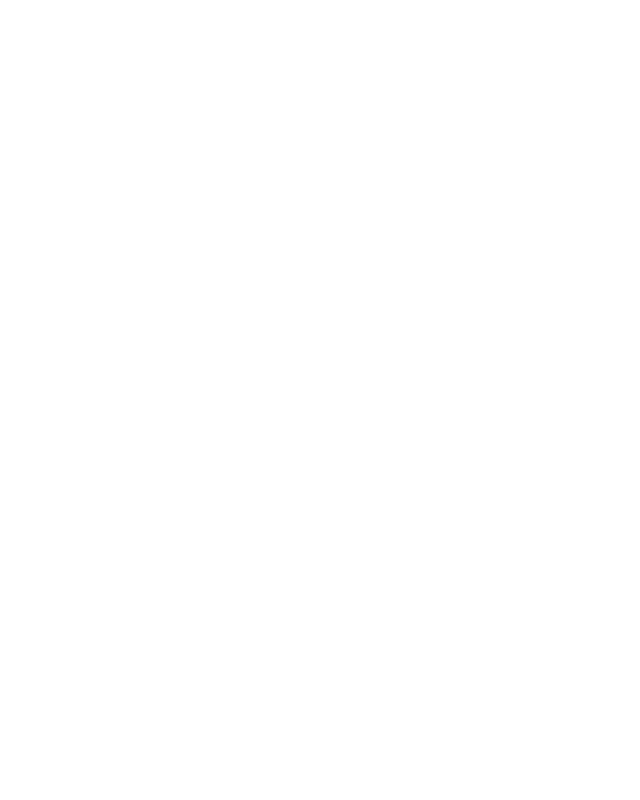
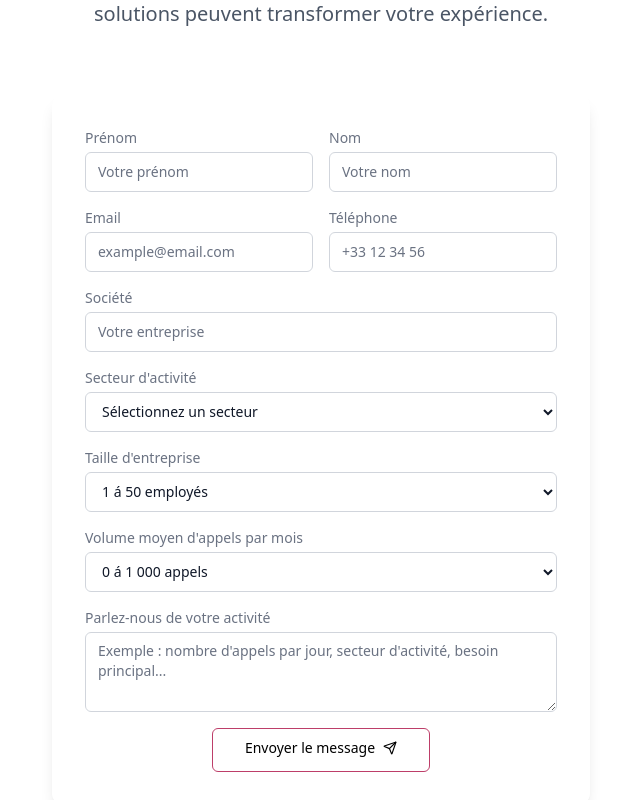
Before and after one commit to Itsnotxarwa/maziaapp, a React (Vite) app: page /contact in a window 1280 px wide. Before the commit this address had no page. Shown: the part 320-1120 px from the top of the page, without its empty margins (319-959 px from the left). Before the commit the page ends 800 px from the top, so only its background shows below. Built offline with nearby package versions, Linux system fonts and the light colour scheme.

Commit message:
add contact page and update routes in App.jsx

```diff
--- a/src/App.jsx
+++ b/src/App.jsx
@@ -3,6 +3,7 @@
 import HomePage from './HomePage';
 import Login from "./Login";
 import Demo from "./demo";
+import Contact from "./contact";
 
 function App() {
 
@@ -13,6 +14,7 @@
         <Route path="/" element={<HomePage />} />
         <Route path="/connecter" element={<Login />} />
         <Route path="/demo" element={<Demo />} />
+        <Route path="/contact" element={<Contact />} />
       </Routes>
     </Router>
     </div>
--- /dev/null
+++ b/src/contact.jsx
@@ -0,0 +1,126 @@
+import Header from "./Header";
+import Footer from "./Footer";
+import { Send, SendHorizonal } from "lucide-react";
+
+export default function Contact() {
+    return(
+        <div className="min-h-screen bg-white/80 text-black overflow-hidden">
+
+            <Header />
+
+            <section className="pt-24 pb-32">
+                <div className="space-y-6 flex flex-col items-center justify-center sm:mx-2">
+                    <div className="flex flex-col items-center justify-center mb-16">
+                    <h1 className="text-3xl md:text-4xl lg:text-5xl font-bold leading-tight mb-6">
+                        Contactez-nous
+                    </h1>
+                    <p className="text-xl text-gray-600 max-w-3xl mx-auto leading-relaxed text-center">
+                        Vous avez des questions ou besoin d’assistance ? Notre équipe est là pour vous aider à créer et gérer vos agents IA. Contactez-nous et découvrez comment nos solutions peuvent transformer votre expérience.
+                    </p>
+                    </div>
+                    <div className="p-8 bg-white/20 backdrop-blur-md rounded-xl shadow-lg border border-white/30">
+                        <form action="" className="space-y-4">
+                            <div className="w-full grid grid-cols-2 gap-4">
+                                <div className="space-y-1 flex flex-col">
+                                    <label htmlFor="first_name" className="text-sm text-gray-500 font-medium">Prénom</label>
+                                    <input type="text" placeholder="Votre prénom" className="h-10 px-3 py-2 rounded-md w-full
+                                    border border-gray-300 bg-white placeholder:text-gray-500 text-sm text-gray-900
+                                    focus:border-[#BD3E69] focus-visible:outline-none"/>
+                                </div>
+                                <div className="space-y-1 flex flex-col">
+                                    <label htmlFor="" className="text-sm text-gray-500 font-medium">Nom</label>
+                                    <input type="text" placeholder="Votre nom" className="h-10 px-3 py-2 rounded-md w-full
+                                    border border-gray-300 bg-white placeholder:text-gray-500 text-sm text-gray-900
+                                    focus:border-[#BD3E69] focus-visible:outline-none"/>
+                                </div>
+                            </div>
+                            <div className="w-full grid grid-cols-2 gap-4">
+                            <div className="w-full space-y-1 flex flex-col">
+                                <label htmlFor="" className="text-sm text-gray-500 font-medium">Email</label>
+                                    <input type="text" placeholder="example@email.com" className="h-10 px-3 py-2 rounded-md w-full
+                                    border border-gray-300 bg-white placeholder:text-gray-500 text-sm text-gray-900
+                                    focus:border-[#BD3E69] focus-visible:outline-none"/>
+                            </div>
+                            <div className="w-full space-y-1 flex flex-col">
+                                <label htmlFor="" className="text-sm text-gray-500 font-medium">Téléphone</label>
+                                    <input type="text" placeholder="+33 12 34 56" className="h-10 px-3 py-2 rounded-md w-full
+                                    border border-gray-300 bg-white placeholder:text-gray-500 text-sm text-gray-900
+                                    focus:border-[#BD3E69] focus-visible:outline-none"/>
+                            </div>
+                            </div>
+                            <div className="w-full space-y-1 flex flex-col">
+                                <label htmlFor="" className="text-sm text-gray-500 font-medium">Société</label>
+                                    <input type="text" placeholder="Votre entreprise" className="h-10 px-3 py-2 rounded-md w-full
+                                    border border-gray-300 bg-white placeholder:text-gray-500 text-sm text-gray-900
+                                    focus:border-[#BD3E69] focus-visible:outline-none"/>
+                            </div>
+                            <div className="w-full space-y-1 flex flex-col">
+                                <label htmlFor="secteur" className="text-sm text-gray-500 font-medium">Secteur d'activité</label>
+                                <select
+                                    id="secteur"
+                                    className="h-10 px-3 py-2 rounded-md w-full border border-gray-300 bg-white text-sm text-gray-900 focus:border-[#BD3E69] focus-visible:outline-none"
+                                >
+                                    <option value="">Sélectionnez un secteur</option>
+                                    <option value="tech">Technologie</option>
+                                    <option value="finance">Finance</option>
+                                    <option value="sante">Santé</option>
+                                </select>
+                                </div>
+                                <div className="w-full space-y-1 flex flex-col">
+                                <label htmlFor="taille" className="text-sm text-gray-500 font-medium">Taille d'entreprise</label>
+                                <select
+                                id="taille"
+                                className="h-10 px-3 py-2 rounded-md w-full border border-gray-300 bg-white text-sm text-gray-900 focus:border-[#BD3E69] focus-visible:outline-none"
+                                >
+                                    <option value="1-50">1 á 50 employés</option>
+                                    <option value="51-250">51 á 250 employés</option>
+                                    <option value="250+">+250 employés</option>
+                                </select>
+                            </div>
+
+                            <div className="w-full space-y-1 flex flex-col">
+                            <label htmlFor="volume" className="text-sm text-gray-500 font-medium">Volume moyen d'appels par mois</label>
+                            <select
+                                id="volume"
+                                className="h-10 px-3 py-2 rounded-md w-full border border-gray-300 bg-white text-sm text-gray-900 focus:border-[#BD3E69] focus-visible:outline-none"
+                            >
+                                <option value="0-1000">0 á 1 000 appels</option>
+                                <option value="1000-10000">1 000 á 10 000 appels</option>
+                                <option value="10000+">+10 000</option>
+                            </select>
+                            </div>
+
+                            <div className="space-y-1 flex flex-col">
+                                <label className="text-sm text-gray-500 font-medium">Parlez-nous de votre activité</label>
+                                <textarea
+                                placeholder="Exemple : nombre d'appels par jour, secteur d'activité, besoin principal..."
+                                name=""
+                                id=""
+                                className="h-20 px-3 py-2 rounded-md w-full
+                                    border border-gray-300 bg-white placeholder:text-gray-500 text-sm text-gray-900
+                                    focus:border-[#BD3E69] focus-visible:outline-none"></textarea>
+                            </div>
+
+                            <div className="flex items-center justify-center">
+                                <button className="group cursor-pointer h-11 text-black border border-[#BD3E69]
+                                px-8 py-2 whitespace-nowrap rounded-md text-sm hover:bg-linear-to-r hover:from-[#BD3E69] hover:to-[#A068C1] hover:text-white
+                                transform transition-transform duration-300 hover:scale-105">
+                                    <ul className="relative overflow-hidden h-6">
+                                        <li className="flex items-center justify-center gap-2 transform transition-transform duration-300 group-hover:-translate-y-full">
+                                            Envoyer le message <Send size={14} />
+                                        </li>
+                                        <li className="flex items-center justify-center gap-2 transform transition-transform duration-300 translate-y-0 group-hover:-translate-y-full">
+                                            Envoyer le message <SendHorizonal size={14} />
+                                        </li>
+                                    </ul>
+
+                                </button>
+                            </div>
+                        </form>
+                    </div>
+                </div>
+            </section>
+            <Footer />
+        </div>
+    )
+}
```
